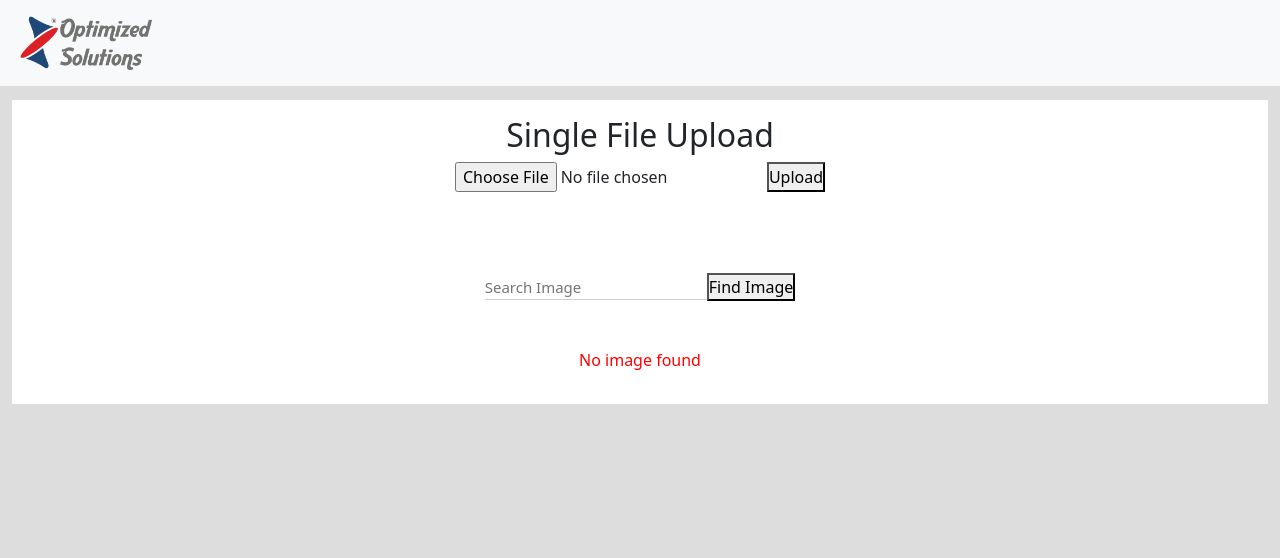
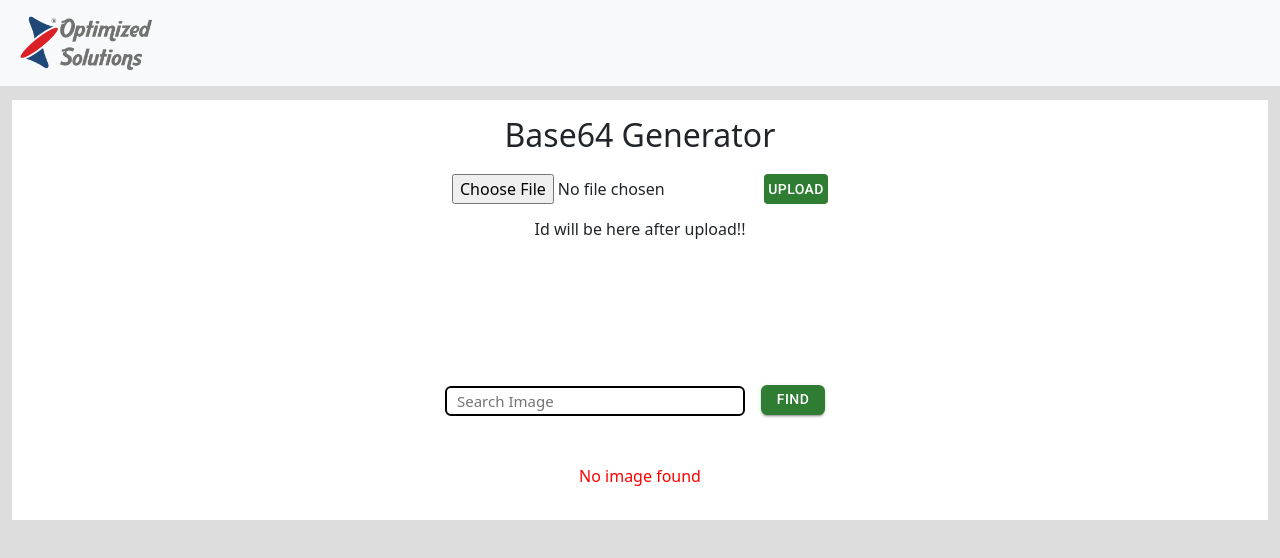
Before and after one commit to Devansh141202/osl-frontend, a React (Create React App) app: page /image in a window 1280 px wide. Shown: the top 558 px of the page. Built offline with nearby package versions, Linux system fonts and the light colour scheme.

Commit message:
multiple charts added

```diff
--- a/package.json
+++ b/package.json
@@ -24,6 +24,7 @@
     "material-table": "^1.69.3",
     "material-ui": "^0.20.2",
     "mui": "^0.0.1",
+    "pptxgenjs": "^3.12.0",
     "react": "^18.2.0",
     "react-bootstrap": "^2.10.0",
     "react-chartjs-2": "^5.2.0",
--- a/public/index.html
+++ b/public/index.html
@@ -63,5 +63,7 @@ https://fonts.googleapis.com/icon?family=Material+Icons">
       src="https://cdn.jsdelivr.net/npm/bootstrap@4.0.0/dist/js/bootstrap.min.js"
       integrity="sha384-JZR6Spejh4U02d8jOt6vLEHfe/JQGiRRSQQxSfFWpi1MquVdAyjUar5+76PVCmYl"
       crossorigin="anonymous"></script>
+    <script
+      src="https://cdn.jsdelivr.net/npm/pptxgenjs@3.12.0/dist/pptxgen.bundle.js"></script>
   </body>
 </html>
--- a/src/App.css
+++ b/src/App.css
@@ -7,9 +7,20 @@
   text-align: center;
 }
 .main-div{
-  height: 100%;
+  height: 80%;
   /* background-color: white; */
 }
+
+.outer-div {
+  flex: 1;
+}
+/* .outer-div:after {
+  content: "";
+  display: block;
+} */
+/* .footer-stick {
+
+} */
 .custom-form:hover{
   border-bottom: 5px solid red;
 }
--- a/src/App.jsx
+++ b/src/App.jsx
@@ -1,4 +1,3 @@
-import logo from "./logo.svg";
 import UserDetails from "./form/UserDetails";
 import Login from "./form/Login";
 import Table from "./form/Table";
@@ -11,23 +10,21 @@ import Image from "./form/Image";
 import ChatGPT from "./form/ChatGpt";
 import Chart from "./form/Chart";
 import Hours from "./form/Hours";
-import logo1 from "./logo.png";
-import '@fontsource/roboto/300.css';
-import '@fontsource/roboto/400.css';
-import '@fontsource/roboto/500.css';
-import '@fontsource/roboto/700.css';
+import "@fontsource/roboto/300.css";
+import "@fontsource/roboto/400.css";
+import "@fontsource/roboto/500.css";
+import "@fontsource/roboto/700.css";
+import Header from "./form/Header";
 import { Container } from "react-bootstrap";
+import Footer from "./form/Footer";
 
 function App() {
   return (
-    <div className="main-div">
+    <>
+      <div className="main-div w-100 outer-div">
         {/* <img src={logo1} style={{height:"80px", margin:"20px"}}></img> */}
-      <nav class="navbar fixed-top navbar-light bg-light">
-        <a class="navbar-brand" href="/">
-          <img src={logo1} style={{ height: "60px", marginLeft: "20px" }}></img>
-        </a>
-      </nav>
-      <Container fluid >
+        <Header />
+        <Container fluid className="h-100">
           <Router>
             <Routes>
               <Route path="/" element={<Home />} />
@@ -42,7 +39,9 @@ function App() {
             </Routes>
           </Router>
         </Container>
+        {/* <Footer className="footer-stick" /> */}
       </div>
+    </>
   );
 }
 
--- /dev/null
+++ b/src/form/Footer.jsx
@@ -0,0 +1,23 @@
+import React from "react";
+
+const Footer = () => {
+  return (
+    <footer>
+      <p
+        class="text-center pt-4 pb-2"
+        style={{ backgroundColor: "rgba(0, 0, 0, 0.05)" }}
+      >
+        Copyright &copy;
+        <span id="copyright">
+          <script>
+            document.getElementById('copyright').appendChild(document.createTextNode(new
+            Date() .getFullYear()))
+          </script>
+        </span>
+        Optimized Solutions. All Rights Reserved.
+      </p>
+    </footer>
+  );
+};
+
+export default Footer;
--- /dev/null
+++ b/src/form/Header.jsx
@@ -0,0 +1,19 @@
+import React from "react";
+import logo1 from "../logo.png";
+
+const Header = () => {
+  return (
+    <div>
+      <nav class="navbar fixed-top navbar-light bg-light">
+        <a class="navbar-brand" href="/">
+          <img
+            src={logo1}
+            style={{ height: "60px", marginLeft: "20px" }}
+          />
+        </a>
+      </nav>
+    </div>
+  );
+};
+
+export default Header;
--- a/src/form/Home.jsx
+++ b/src/form/Home.jsx
@@ -7,7 +7,7 @@ import TabPanel from "@mui/lab/TabPanel";
 import { Link } from "react-router-dom";
 
 export default function LabTabs() {
-  const [value, setValue] = React.useState("1");
+  const [value, setValue] = React.useState("All Tasks");
 
   const handleChange = (event, newValue) => {
     setValue(newValue);
--- a/src/form/Image.jsx
+++ b/src/form/Image.jsx
@@ -1,10 +1,12 @@
 import React, { useState } from "react";
 import { useForm } from "react-hook-form";
+import Button from "@mui/material/Button";
 import axios from "axios";
-import { ToastContainer, toast } from "react-toastify";
+import { Bounce, ToastContainer, toast } from "react-toastify";
 const Image = () => {
   const [selectedFile, setSelectedFile] = useState(null);
   const [url, setUrl] = useState("");
+  const [id, setId] = useState("");
   const [image, setImage] = useState("");
   const handleFileChange = (e) => {
     setSelectedFile(e.target.files[0]);
@@ -21,34 +23,58 @@ const Image = () => {
     console.log(selectedFile);
 
     try {
-      const response = await fetch("https://osl-sarkar-backend.onrender.com/api/photos", {
-        method: "POST",
-        body: formData,
-      });
-
-      if (response.ok) {
+      const response = await axios.post(
+        "https://osl-sarkar-backend.onrender.com/api/photos",
+        formData
+      );
+      // console.log(response.data.dbData._id);
+      setId(response.data.dbData._id);
+      if (response.data.dbData._id) {
         toast.success("File uploaded successfully", {
-          position: "top-right",
+          autoClose: 2000,
+          hideProgressBar: false,
+          closeOnClick: true,
+          pauseOnHover: true,
+          draggable: true,
+          progress: undefined,
+          theme: "light",
+          transition: Bounce,
         });
         // alert("File upload successfully");
       } else {
-        toast.error("Failed to upload the file", {
-          position: "top-right",
-        })
+        toast.error("Invalid File type", {
+          position: "top-center",
+          autoClose: 2000,
+          hideProgressBar: false,
+          closeOnClick: true,
+          pauseOnHover: true,
+          draggable: true,
+          progress: undefined,
+          theme: "light",
+          transition: Bounce,
+        });
         // alert("Failed to upload the file due to errors");
       }
     } catch (error) {
       console.error("Error while uploading the file:", error);
       // alert("Error occurred while uploading the file");
       toast.error(error, {
-        position: "top-right",
-      })
+        position: "top-center",
+        autoClose: 2000,
+        hideProgressBar: false,
+        closeOnClick: true,
+        pauseOnHover: true,
+        draggable: true,
+        progress: undefined,
+        theme: "light",
+        transition: Bounce,
+      });
     }
   };
   const { register, handleSubmit, reset } = useForm();
   const getImage = async (data) => {
     const response = await axios.get(
-      `https://osl-learning.onrender.com/get-image/${data.id}`,
+      `https://osl-sarkar-backend.onrender.com/get-image/${data.id}`,
       {}
     );
     setImage(response.data.image.image);
@@ -58,16 +84,37 @@ const Image = () => {
 
   return (
     <div className="p-3 bg-white" style={{ marginTop: "100px" }}>
-      <h2 style={{ textAlign: "center" }}>Single File Upload</h2>
+      <h2 style={{ textAlign: "center", marginBottom: "20px" }}>
+        Base64 Generator
+      </h2>
       <div className="d-flex justify-content-center">
-        <input type="file" onChange={handleFileChange} />
-        <button onClick={handleUpload}>Upload</button>
+        <input
+          type="file"
+          accept=".jpeg, .png, .gif, .jpg"
+          onChange={handleFileChange}
+        />
+        <Button
+          onClick={handleUpload}
+          style={{
+            backgroundColor: "#2E7D32",
+            color: "white",
+            height: "30px",
+            width: "30px",
+          }}
+        >
+          upload
+        </Button>
         <ToastContainer />
       </div>
-      <div class="d-flex justify-content-center pt-5 mt-3">
-        <div class="input-group w-auto">
+      <div className="text-center p-3">
+        <p>{id ? id : <h6>Id will be here after upload!!</h6>}</p>
+      </div>
+      <div class="d-flex justify-content-center pt-5 mt-3 ">
+        <div class="input-group w-50 d-flex  align-items-center">
           <form
+            className="w-100 d-flex justify-content-center align-items-center gap-3 "
             onSubmit={handleSubmit((data) => {
+              setId("")
               setUrl(JSON.stringify(data));
               getImage(data);
               reset();
@@ -75,20 +122,34 @@ const Image = () => {
           >
             <input
               type="text"
-              className="mb-5"
+              style={{
+                fontSize: "15px",
+                marginTop: "50px",
+                height: "30px",
+                width: "300px",
+                paddingLeft: "10px",
+                border: "solid 2px black",
+              }}
+              className="mb-5 rounded"
               placeholder="Search Image"
               aria-label="Example input"
               aria-describedby="button-addon1"
               {...register("id", { required: true })}
             />
-            <button
-              //   class="btn"
+            <Button
+              variant="contained"
               type="submit"
-              id="button-addon1"
-              data-mdb-ripple-color="dark"
+              className="rounded"
+              style={{
+                height: "30px",
+                width: "30px",
+                marginRight: "10px",
+                backgroundColor: "#2E7D32",
+                color: "white",
+              }}
             >
-              Find Image
-            </button>
+              Find
+            </Button>
           </form>
         </div>
       </div>
--- a/src/form/Table.jsx
+++ b/src/form/Table.jsx
@@ -147,7 +147,6 @@ function Table() {
 
   return (
     <>
-      {/* {console.log(data)} */}
       <div className="container-fluid bg-white" style={{ marginTop: "100px" }}>
         <MaterialTable
           style={{ marginTop: "100px" }}
@@ -160,8 +159,8 @@ function Table() {
             onRowDelete: deleteRow,
           }}
           options={{
-            exportButton:true,
-            exportFileName:"TableData",
+            exportButton: true,
+            exportFileName: "TableData",
           }}
         />
         <div
--- a/src/index.css
+++ b/src/index.css
@@ -1,3 +1,8 @@
+* {
+  margin: 0;
+  padding: 0;
+  box-sizing: border-box;
+}
 body {
   margin: 0;
   font-family: -apple-system, BlinkMacSystemFont, "Segoe UI", "Roboto", "Oxygen",
@@ -6,4 +11,8 @@ body {
 
   background: rgb(221, 221, 221) !important;
   height: 100%;
+  display: flex;
+  flex-direction: column;
+  min-height: 100vh; /* Ensure the body takes at least the full viewport height */
+  margin: 0;
 }
```
Also changed, not shown: src/form/Hours.jsx (+44 -3 lines), src/form/Login.jsx (+19 -3 lines), 14 other files (tests, documents, lock files or other folders). Lines whose indentation alone changed are shown as unchanged.
